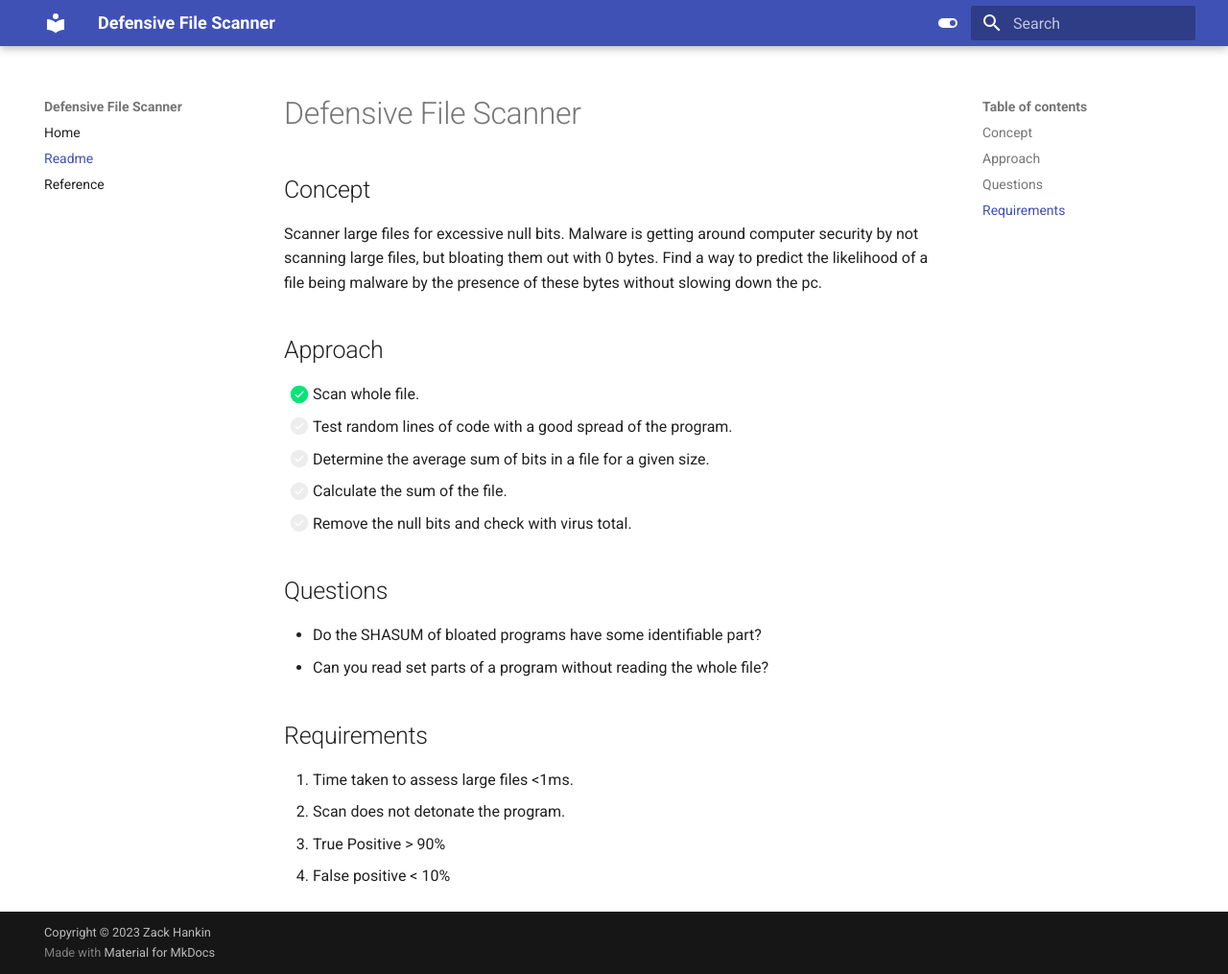
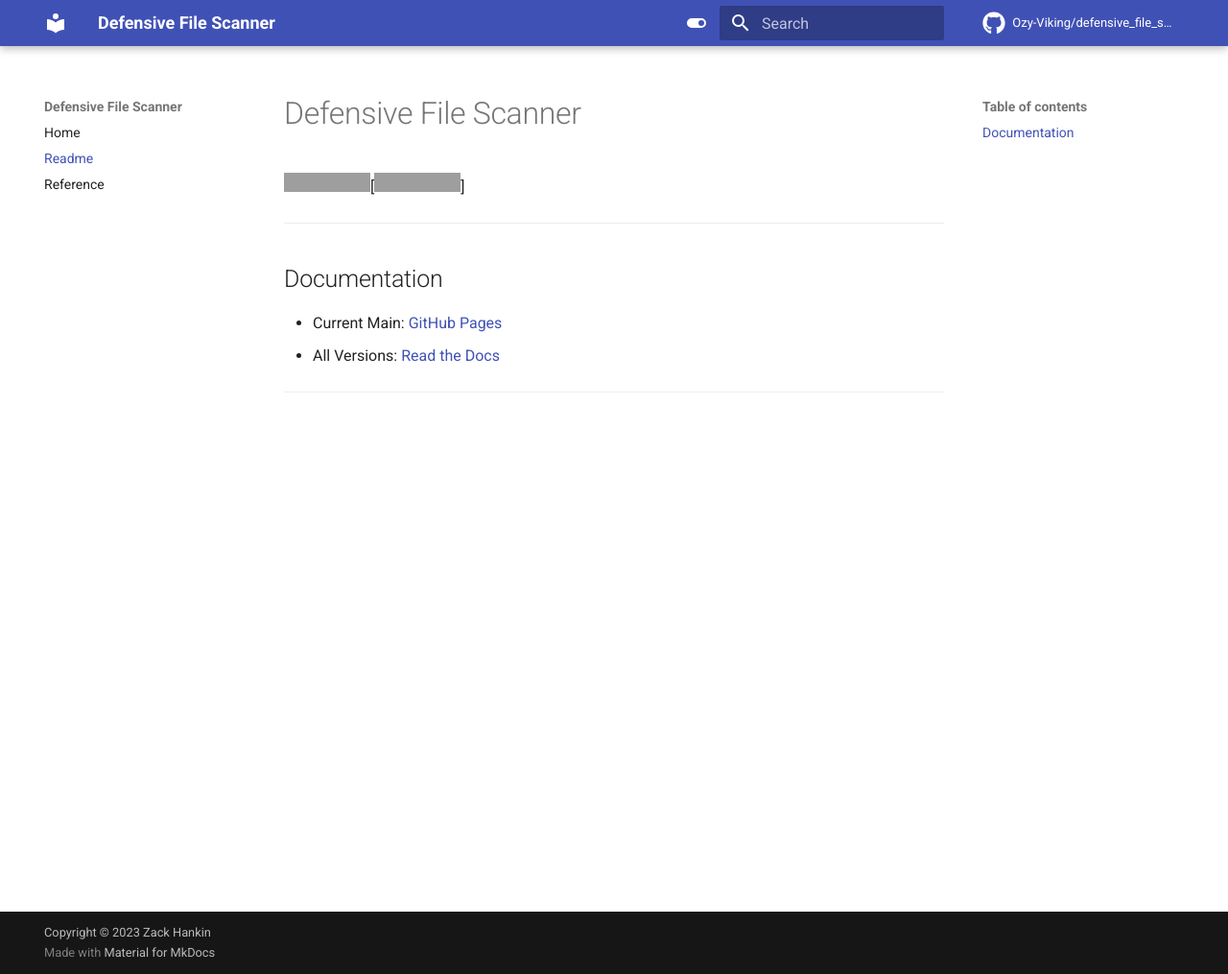
Before and after one commit to Ozy-Viking/defensive_file_scanner, an MkDocs documentation site: the page built from docs/the_readme.md, in a window 1280 px wide and 1015 px high. Shown: the whole window at 96% size. Built offline with MkDocs 1.6.1 and Material for MkDocs 9.7.7, drawn with Linux system fonts in a browser that asks for light colours; comment, search, counter and statistics services are not loaded; the version menu is left out; grey boxes are pictures that could not be loaded.

Commit message:
Precommit passing

```diff
--- a/.pre-commit-config.yaml
+++ b/.pre-commit-config.yaml
@@ -6,7 +6,7 @@ repos:
     hooks:
       - id: trailing-whitespace
       - id: end-of-file-fixer
-      - id: check-yaml
+#      - id: check-yaml
       - id: check-added-large-files
       - id: check-ast
       - id: detect-private-key
--- a/docs/the_readme.md
+++ b/docs/the_readme.md
@@ -1,27 +1,12 @@
 # Defensive File Scanner
 
-## Concept
+[![pre-commit.ci status](https://results.pre-commit.ci/badge/github/Ozy-Viking/defensive_file_scanner/main.svg)](https://results.pre-commit.ci/latest/github/Ozy-Viking/defensive_file_scanner/main)[![Code style: black](https://img.shields.io/badge/code%20style-black-000000.svg)]
 
-Scanner large files for excessive null bits.
-Malware is getting around computer security by not scanning large files, but bloating them out with 0 bytes.
-Find a way to predict the likelihood of a file being malware by the presence of these bytes without slowing down the pc.
+---
 
-## Approach
+## Documentation
 
-1. [x] Scan whole file.
-1. [ ] Test random lines of code with a good spread of the program.
-1. [ ] Determine the average sum of bits in a file for a given size.
-1. [ ] Calculate the sum of the file.
-1. [ ] Remove the null bits and check with virus total.
+- Current Main: [GitHub Pages](https://ozy-viking.github.io/template/)
+- All Versions: [Read the Docs](https://ozy-viking-template.rtfd.io)
 
-## Questions
-
-- Do the SHASUM of bloated programs have some identifiable part?
-- Can you read set parts of a program without reading the whole file?
-
-## Requirements
-
-1. Time taken to assess large files <1ms.
-1. Scan does not detonate the program.
-1. True Positive > 90%
-1. False positive < 10%
+---
--- a/mkdocs.yml
+++ b/mkdocs.yml
@@ -36,13 +36,13 @@ theme:
         icon: material/toggle-switch-off-outline
         name: Switch to light mode
 
-#repo_name: Ozy-Viking/template
-#repo_url: https://github.com/Ozy-Viking/template
-#edit_uri: edit/main/docs/
+repo_name: Ozy-Viking/defensive_file_scanner
+repo_url: https://github.com/Ozy-Viking/defensive_file_scanner
+edit_uri: edit/main/docs/
 
 markdown_extensions:
   - admonition
-  #  - codehilite
+  - codehilite
   - toc:
       permalink: '#'
   - pymdownx.tasklist:
@@ -52,8 +52,8 @@ markdown_extensions:
   - footnotes
   - attr_list
   - pymdownx.emoji:
-      emoji_index: !!python/name:materialx.emoji.twemoji
-      emoji_generator: !!python/name:materialx.emoji.to_svg
+      - emoji_index: !!python/name:materialx.emoji.twemoji
+      - emoji_generator: !!python/name:materialx.emoji.to_svg
   - pymdownx.details
   - pymdownx.superfences
   - pymdownx.highlight:
@@ -80,14 +80,12 @@ extra:
       - development
 plugins:
   - git-revision-date-localized:
-      enable_creation_date: true
-      enabled: !ENV [ CI, false ]
+      - enable_creation_date: true
+      - enabled: !ENV [ CI, false ]
   - search:
   - tags
   - autorefs
   - mkdocstrings
-  - mike:
-      canonical_version: latest
 
 extra_css:
   - static/custom.css
--- a/pyproject.toml
+++ b/pyproject.toml
@@ -43,7 +43,7 @@ create_file = "defensive_file_scanner/create_file:main"
 
 [tool.mypy]
 mypy_path = '$MYPY_CONFIG_FILE_DIR'
-files = '$MYPY_CONFIG_FILE_DIR/template_package'
+files = '$MYPY_CONFIG_FILE_DIR/defensive_file_scanner'
 explicit_package_bases = false
 ignore_missing_imports = true
 exclude = [
```
Also changed, not shown: README.md (+6 -21 lines), docs/index.md (+23 -6 lines), 2 other files.
